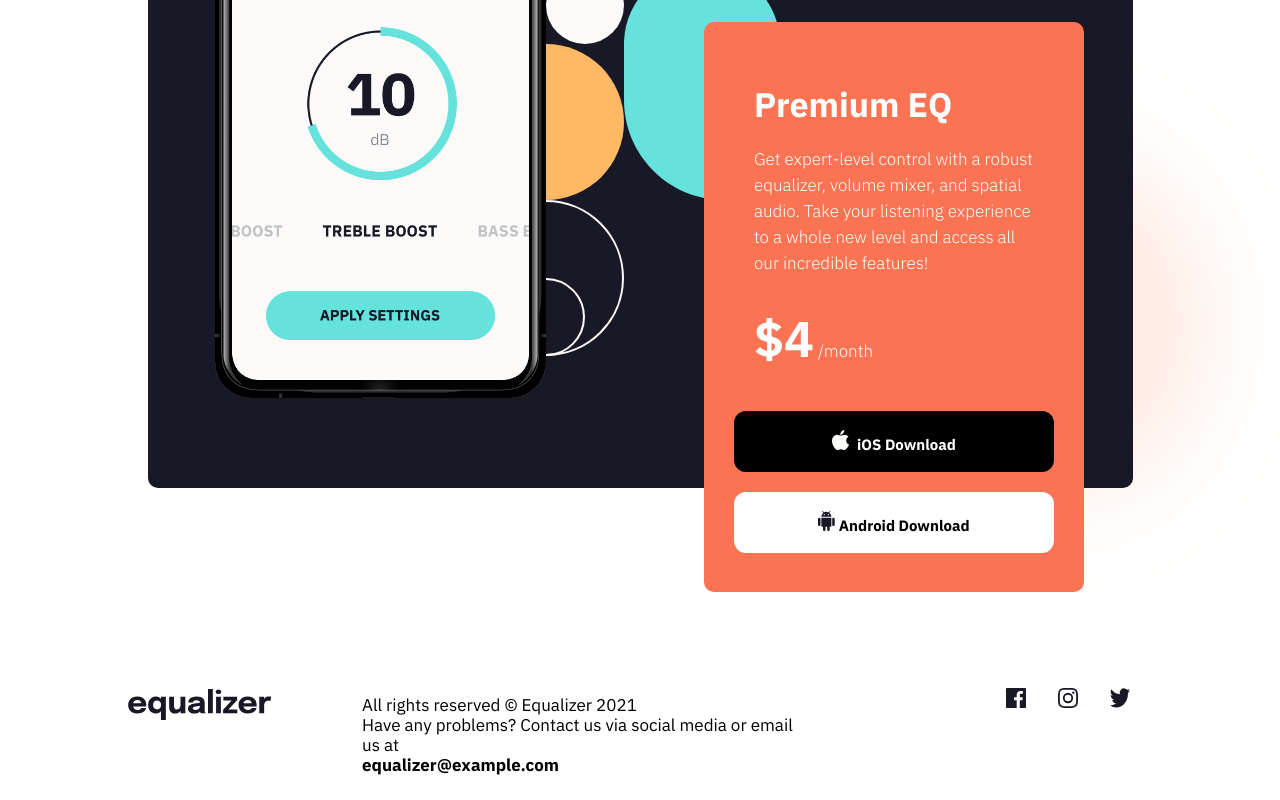
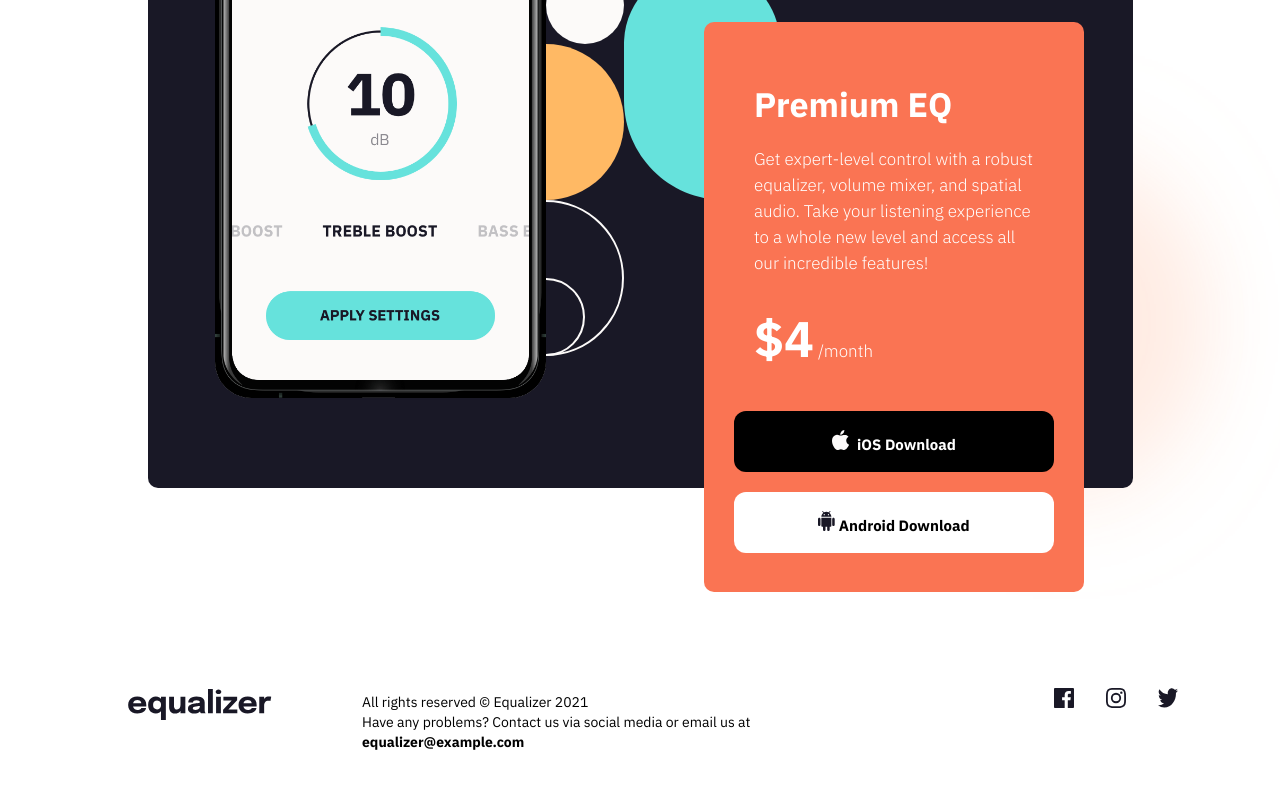
Before and after one commit to John1999-debug/Equalizer-landing-page, a plain HTML site: page index.html in a window 1280 px wide. Shown: the part 977-1777 px from the top of the page. After the commit the page ends 1751 px from the top, so only its background shows below. Drawn offline with Linux system fonts and the light colour scheme.

Commit message:
Update style.css

```diff
--- a/style.css
+++ b/style.css
@@ -72,7 +72,7 @@ footer img{
     margin-top: -10px;
     width: 440px;
     margin-left: 90px;
-    font-size: 17px;
+    font-size: 14px;
     font-family: 'IBM Plex Sans';
     font-weight: 500px;
     line-height: 20px;
@@ -80,7 +80,7 @@ footer img{
 
 .fb{
     display: flex;
-    margin-left: 172px;
+    margin-left: 220px;
     width: 40px;
     height: 30px;
 }
```
